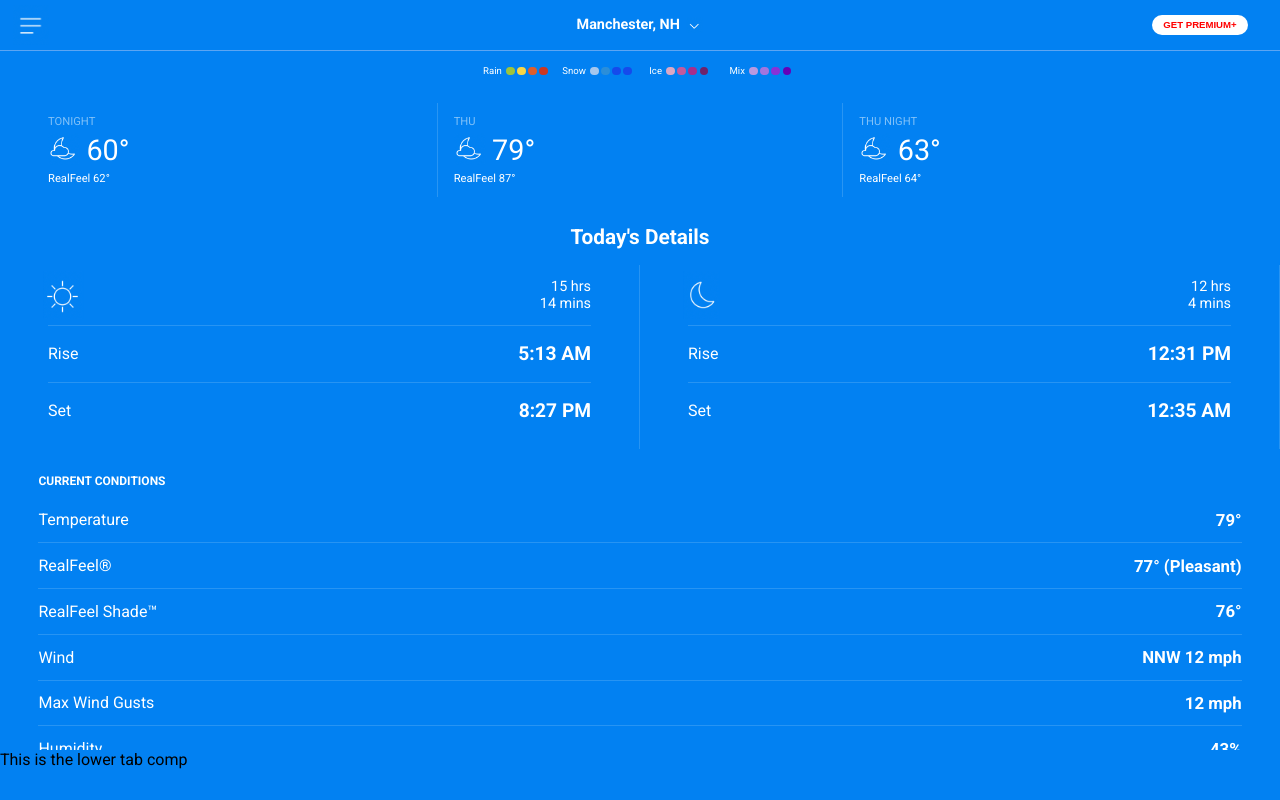
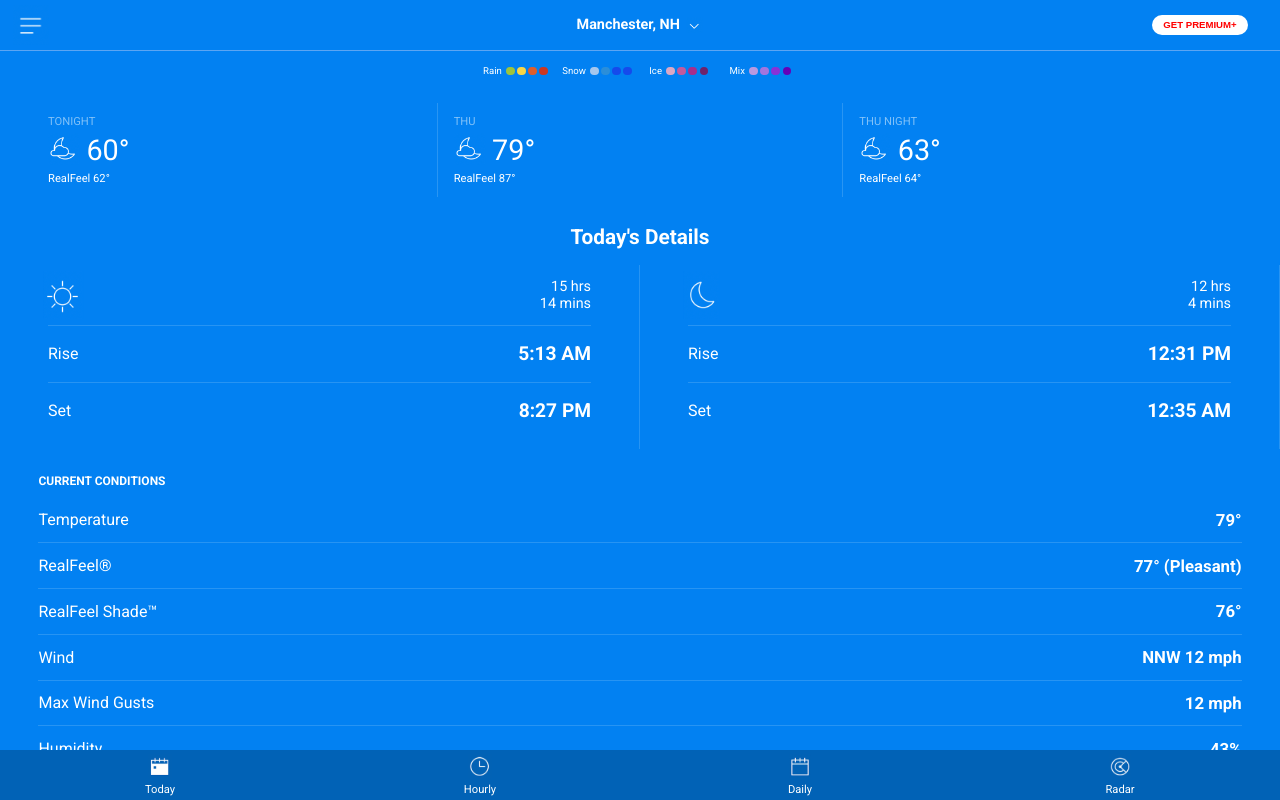
Before and after one commit to jnydam/accuweathermobileuiclone, a React (Create React App) app: page / in a window 1280 px wide. Built offline with nearby package versions, Linux system fonts and the light colour scheme.

Commit message:
Fixed the lower tab styling

```diff
--- a/src/components/MainLayoutComp/LowerTabComp/LowerTabComp.js
+++ b/src/components/MainLayoutComp/LowerTabComp/LowerTabComp.js
@@ -2,10 +2,34 @@ import React from 'react';
 
 import styles from './LowerTabComp.module.css';
 
+import dailyTabGraphic from '../../../assets/dailytabicon.png';
+import todayTabGraphic from '../../../assets/todaytabicon.png';
+import hourlyTabGraphic from '../../../assets/hourlytabicon.png';
+import radarTabGraphic from '../../../assets/radartabicon.png';
+
 const LowerTabComp = (props) => {
 
     return (<div className={styles.lowerTabCompContainer}>
-        <span>This is the lower tab comp</span>
+        <div className={styles.tabDivider}>
+            <img className={styles.tabIconStyle} src={todayTabGraphic}>
+            </img>
+            <span className={styles.tabTextStyle}>Today</span>
+        </div>
+        <div className={styles.tabDivider}>
+             <img className={styles.tabIconStyle} src={hourlyTabGraphic}>
+            </img>
+            <span className={styles.tabTextStyle}>Hourly</span>
+        </div>
+        <div className={styles.tabDivider}>
+            <img className={styles.tabIconStyle} src={dailyTabGraphic}>
+            </img>
+            <span className={styles.tabTextStyle}>Daily</span>
+        </div>
+        <div className={styles.tabDivider}>
+            <img className={styles.tabIconStyle} src={radarTabGraphic}>
+            </img>
+            <span className={styles.tabTextStyle}>Radar</span>
+        </div>
     </div>)
 }
 
--- a/src/components/MainLayoutComp/LowerTabComp/LowerTabComp.module.css
+++ b/src/components/MainLayoutComp/LowerTabComp/LowerTabComp.module.css
@@ -1,4 +1,25 @@
 .lowerTabCompContainer {
     display: flex;
     flex: 2;
+    background-color: #0162b6;
+    color: white;
 }
+
+.tabDivider {
+    display: flex;
+    flex: 2;
+    flex-direction: column;
+    align-items: center;
+    justify-content: center;
+
+}
+
+.tabIconStyle {
+    display: flex;
+    height: 1.5rem;
+    margin-bottom: 0.3rem;
+}
+
+.tabTextStyle {
+    font-size: 0.7rem;
+}
--- a/src/components/MainLayoutComp/MainBodyComp/CurrentConditionsComp/CurrentConditionsComp.module.css
+++ b/src/components/MainLayoutComp/MainBodyComp/CurrentConditionsComp/CurrentConditionsComp.module.css
@@ -6,6 +6,7 @@
     flex-direction: column;
     width: 94%;
     margin-top: 1rem;
+    margin-bottom: 1rem;
     /* background-color: brown; */
 }
 
```
